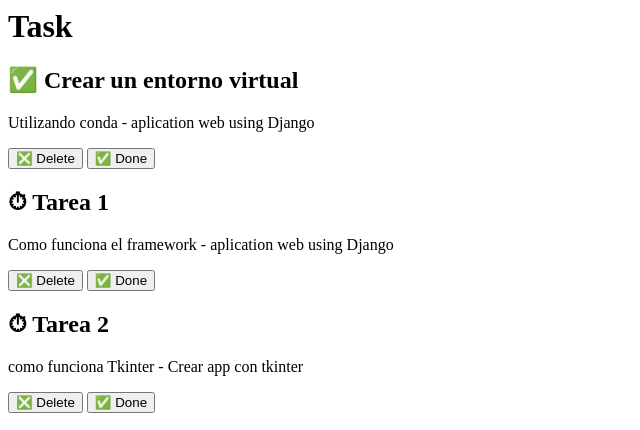
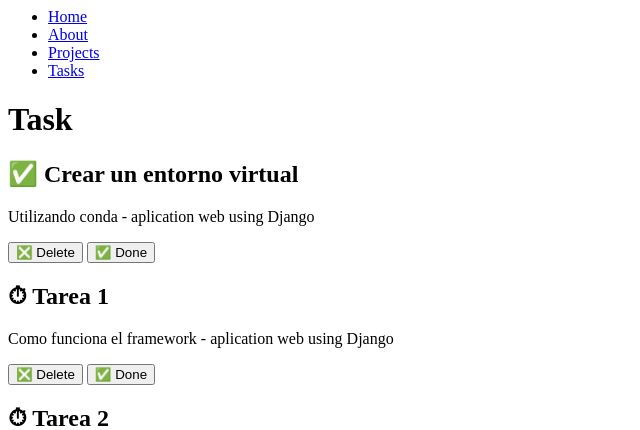
Before and after one commit to JPZU/Django, a Django app: page /task/ in a window 1280 px wide. Shown: the top 430 px of the page, without its empty margins (0-640 px from the left). Run offline with Django 5.2, Linux system fonts and the light colour scheme; data comes from the database, SQL or seed files in the repository.

Commit message:
Templates Inheritance and how to works

```diff
--- a/my_app/templates/about.html
+++ b/my_app/templates/about.html
@@ -1,3 +1,4 @@
+{% extends 'layouts/base.html' %} {% block content %}
 <h1>About Django</h1>
 <p>
   Lorem ipsum dolor sit amet consectetur adipisicing elit. Reiciendis corrupti
@@ -9,3 +10,5 @@
   nostrum saepe est aspernatur maiores cum debitis magnam.
 </p>
 <p>Website created by {{username}}</p>
+
+{% endblock %}
--- a/my_app/templates/index.html
+++ b/my_app/templates/index.html
@@ -1,3 +1,4 @@
+{% extends 'layouts/base.html' %} {% block content %}
 <h1>{{title}}</h1>
 <p>
   Lorem ipsum dolor sit amet consectetur adipisicing elit. Cumque laudantium
@@ -5,3 +6,4 @@
   error tempora ipsum, accusamus maxime animi tempore doloribus enim fugiat
   obcaecati.
 </p>
+{% endblock %}
--- /dev/null
+++ b/my_app/templates/layouts/base.html
@@ -0,0 +1,10 @@
+<nav>
+  <ul>
+    <li><a href="/">Home</a></li>
+    <li><a href="/about">About</a></li>
+    <li><a href="/projects">Projects</a></li>
+    <li><a href="/task">Tasks</a></li>
+  </ul>
+</nav>
+
+{% block content %} {% endblock %}
--- a/my_app/templates/projects.html
+++ b/my_app/templates/projects.html
@@ -1,6 +1,7 @@
+{% extends 'layouts/base.html' %} {% block content %}
 <h1>Projects</h1>
 {% for project in projects %}
 <h2>{{project.name}}</h2>
 <button>❎ Delete</button>
 <button>✅ Done</button>
-{% endfor %}
+{% endfor %} {% endblock %}
--- a/my_app/templates/task.html
+++ b/my_app/templates/task.html
@@ -1,3 +1,5 @@
+{% extends 'layouts/base.html' %} {% block content %}
+
 <h1>Task</h1>
 
 {% for task in tasks %}
@@ -6,4 +8,4 @@
 <p>{{task.description}} - {{task.project.name}}</p>
 <button>❎ Delete</button>
 <button>✅ Done</button>
-{% endfor%}
+{% endfor%} {% endblock %}
```
